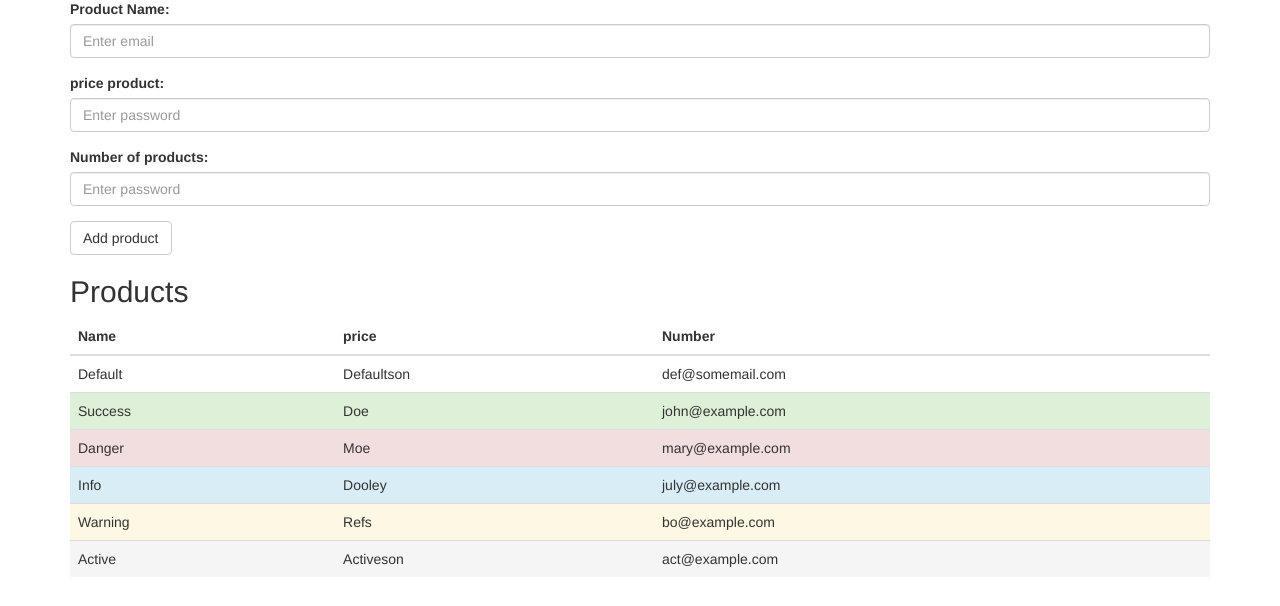
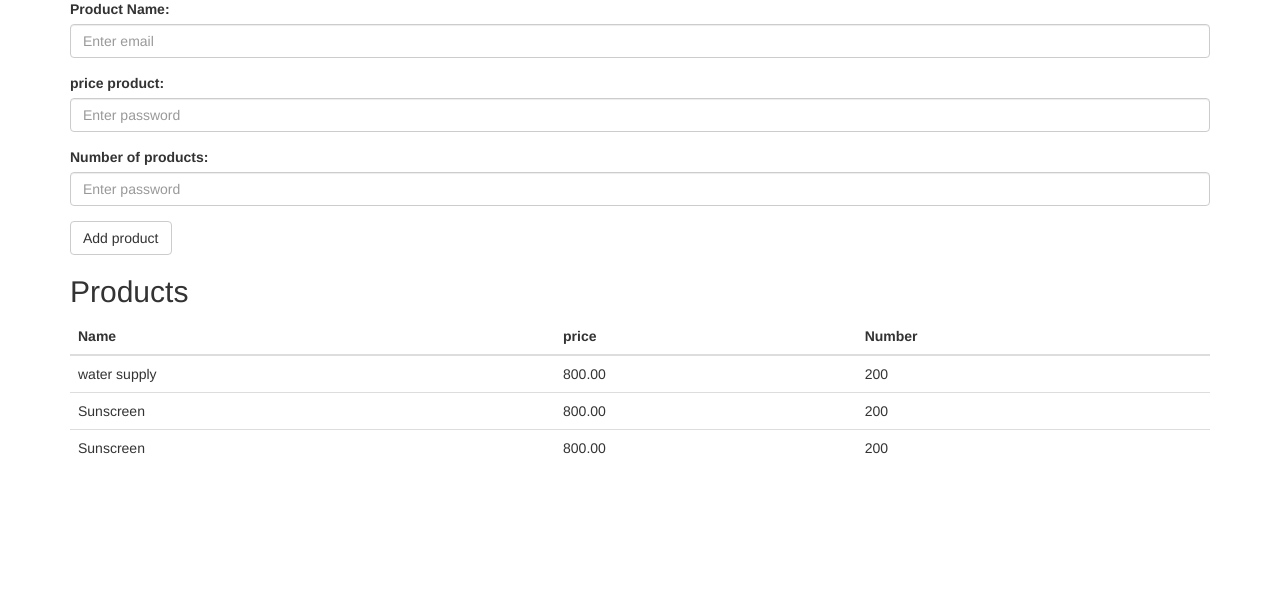
Before and after one commit to sepidehhayati16/DjangoCRUD, a Django app: template store/products/templates/index.html in a window 1280 px wide. Shown: the part 64-670 px from the top of the page. Run offline with Django 5.2, Linux system fonts and the light colour scheme; the template is opened without the code that fills it: values that come from a table or form of the project are taken from there, others are empty; data comes from the database, SQL or seed files in the repository; both versions use the stored data as it was after the commit; some libraries are stand-ins or nearby versions.

Commit message:
Operation Crad

```diff
--- a/store/products/models.py
+++ b/store/products/models.py
@@ -1,7 +1,7 @@
 from django.db import models
 
 # Create your models here.max
-class product(models.Model):
+class Product(models.Model):
     name = models.CharField(max_length=100)
     price = models.DecimalField(max_digits=10, decimal_places=2)
     number = models.IntegerField()
--- a/store/products/templates/index.html
+++ b/store/products/templates/index.html
@@ -44,36 +44,14 @@
       </tr>
     </thead>
     <tbody>
+    {% for i in products2 %}
       <tr>
-        <td>Default</td>
-        <td>Defaultson</td>
-        <td>def@somemail.com</td>
+        <td>{{ i.name }}</td>
+        <td>{{ i.price }}</td>
+        <td>{{ i.number }}</td>
       </tr>
-      <tr class="success">
-        <td>Success</td>
-        <td>Doe</td>
-        <td>john@example.com</td>
-      </tr>
-      <tr class="danger">
-        <td>Danger</td>
-        <td>Moe</td>
-        <td>mary@example.com</td>
-      </tr>
-      <tr class="info">
-        <td>Info</td>
-        <td>Dooley</td>
-        <td>july@example.com</td>
-      </tr>
-      <tr class="warning">
-        <td>Warning</td>
-        <td>Refs</td>
-        <td>bo@example.com</td>
-      </tr>
-      <tr class="active">
-        <td>Active</td>
-        <td>Activeson</td>
-        <td>act@example.com</td>
-      </tr>
+    {% endfor %}
+
     </tbody>
   </table>
 </div>
```
Also changed, not shown: store/products/views.py (+16 -1 lines), store/db.sqlite3.
